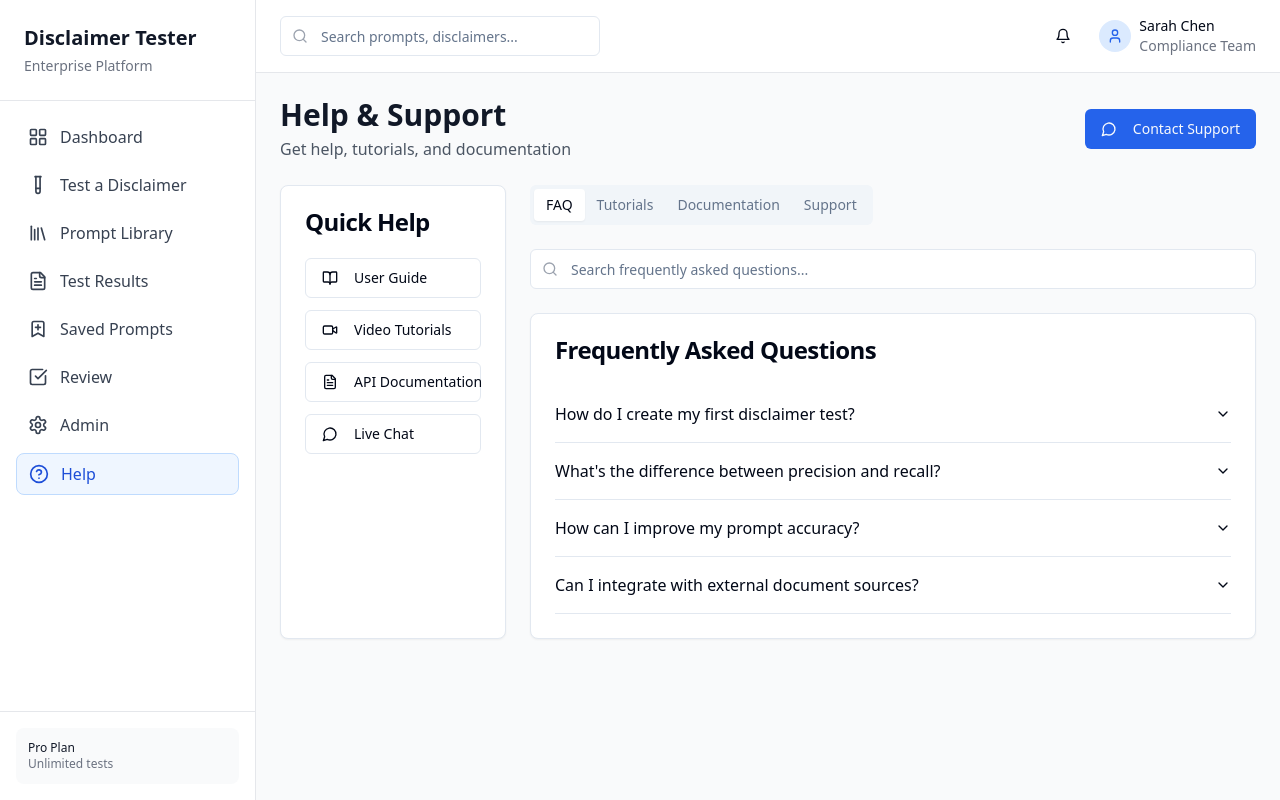
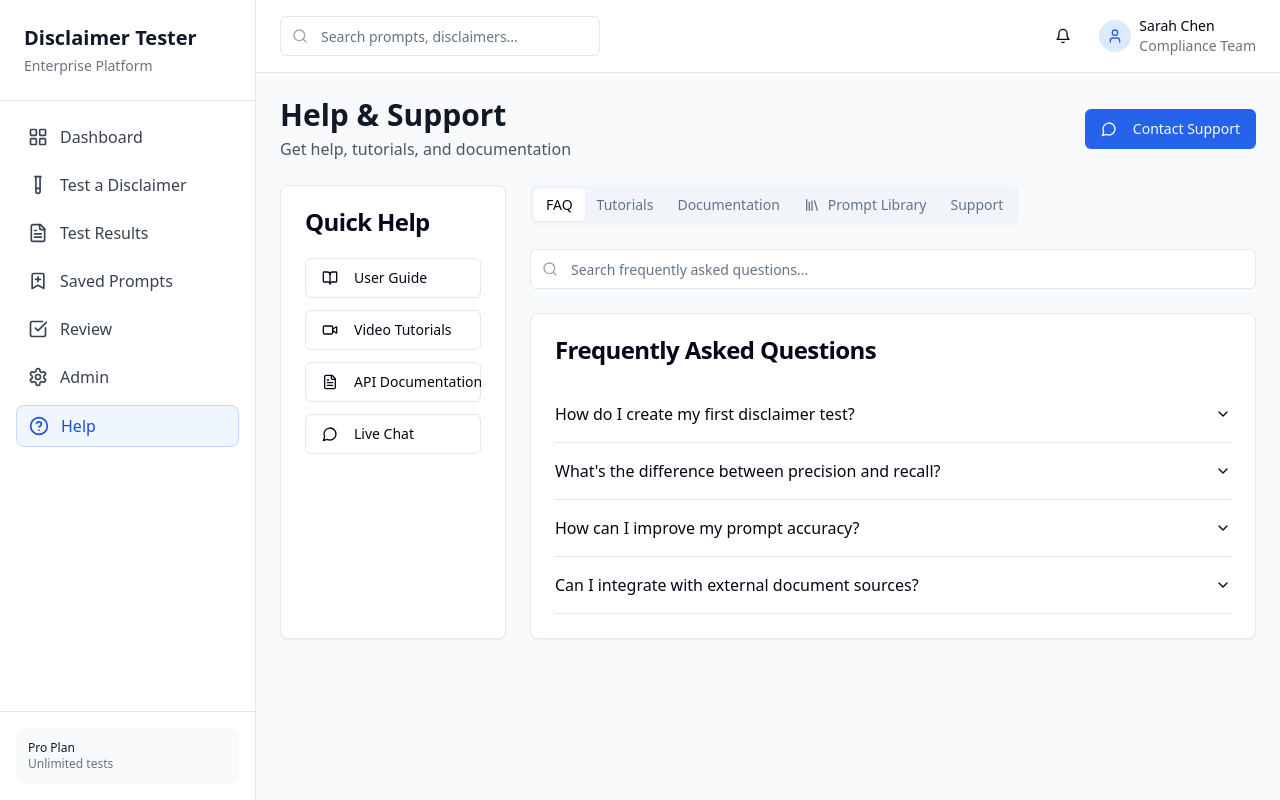
Before and after one commit to merhawi568/disclaimer-pilot-platform, a React (Vite) app: page / in a window 1280 px wide. Both pictures are taken after a click on the button "Help". Built offline with nearby package versions, Linux system fonts and the light colour scheme.

Commit message:
Refactor: Move prompt library to help menu
Move the prompt library tab into the help section of the sidebar.

```diff
--- a/src/components/Help.tsx
+++ b/src/components/Help.tsx
@@ -1,11 +1,11 @@
-
 import { Card, CardContent, CardHeader, CardTitle } from '@/components/ui/card';
 import { Button } from '@/components/ui/button';
 import { Input } from '@/components/ui/input';
 import { Tabs, TabsContent, TabsList, TabsTrigger } from '@/components/ui/tabs';
 import { Badge } from '@/components/ui/badge';
 import { Accordion, AccordionContent, AccordionItem, AccordionTrigger } from '@/components/ui/accordion';
-import { Search, BookOpen, Video, MessageCircle, FileText, ExternalLink } from 'lucide-react';
+import { Search, BookOpen, Video, MessageCircle, FileText, ExternalLink, Library } from 'lucide-react';
+import { PromptLibrary } from '@/components/PromptLibrary';
 
 export const Help = () => {
   const faqs = [
@@ -83,6 +83,10 @@ export const Help = () => {
               <TabsTrigger value="faq">FAQ</TabsTrigger>
               <TabsTrigger value="tutorials">Tutorials</TabsTrigger>
               <TabsTrigger value="documentation">Documentation</TabsTrigger>
+              <TabsTrigger value="prompt-library">
+                <Library className="h-4 w-4 mr-2" />
+                Prompt Library
+              </TabsTrigger>
               <TabsTrigger value="support">Support</TabsTrigger>
             </TabsList>
 
@@ -285,6 +289,10 @@ export const Help = () => {
               </Card>
             </TabsContent>
 
+            <TabsContent value="prompt-library" className="space-y-6">
+              <PromptLibrary />
+            </TabsContent>
+
             <TabsContent value="support" className="space-y-6">
               <div className="grid grid-cols-1 md:grid-cols-2 gap-6">
                 <Card>
--- a/src/components/Sidebar.tsx
+++ b/src/components/Sidebar.tsx
@@ -2,7 +2,6 @@ import { cn } from '@/lib/utils';
 import {
   LayoutGrid,
   TestTube,
-  Library,
   FileText,
   BookmarkPlus,
   Settings,
@@ -18,7 +17,6 @@ interface SidebarProps {
 const navigationItems = [
   { id: 'dashboard', label: 'Dashboard', icon: LayoutGrid },
   { id: 'test-disclaimer', label: 'Test a Disclaimer', icon: TestTube },
-  { id: 'prompt-library', label: 'Prompt Library', icon: Library },
   { id: 'test-results', label: 'Test Results', icon: FileText },
   { id: 'saved-prompts', label: 'Saved Prompts', icon: BookmarkPlus },
   { id: 'review', label: 'Review', icon: CheckSquare },
--- a/src/pages/Index.tsx
+++ b/src/pages/Index.tsx
@@ -1,10 +1,8 @@
-
 import { useState } from 'react';
 import { Sidebar } from '@/components/Sidebar';
 import { TopBar } from '@/components/TopBar';
 import { Dashboard } from '@/components/Dashboard';
 import { TestDisclaimer } from '@/components/TestDisclaimer';
-import { PromptLibrary } from '@/components/PromptLibrary';
 import { TestResults } from '@/components/TestResults';
 import { SavedPrompts } from '@/components/SavedPrompts';
 import { Review } from '@/components/Review';
@@ -20,8 +18,6 @@ const Index = () => {
         return <Dashboard onNavigate={setActiveTab} />;
       case 'test-disclaimer':
         return <TestDisclaimer />;
-      case 'prompt-library':
-        return <PromptLibrary />;
       case 'test-results':
         return <TestResults />;
       case 'saved-prompts':
```
